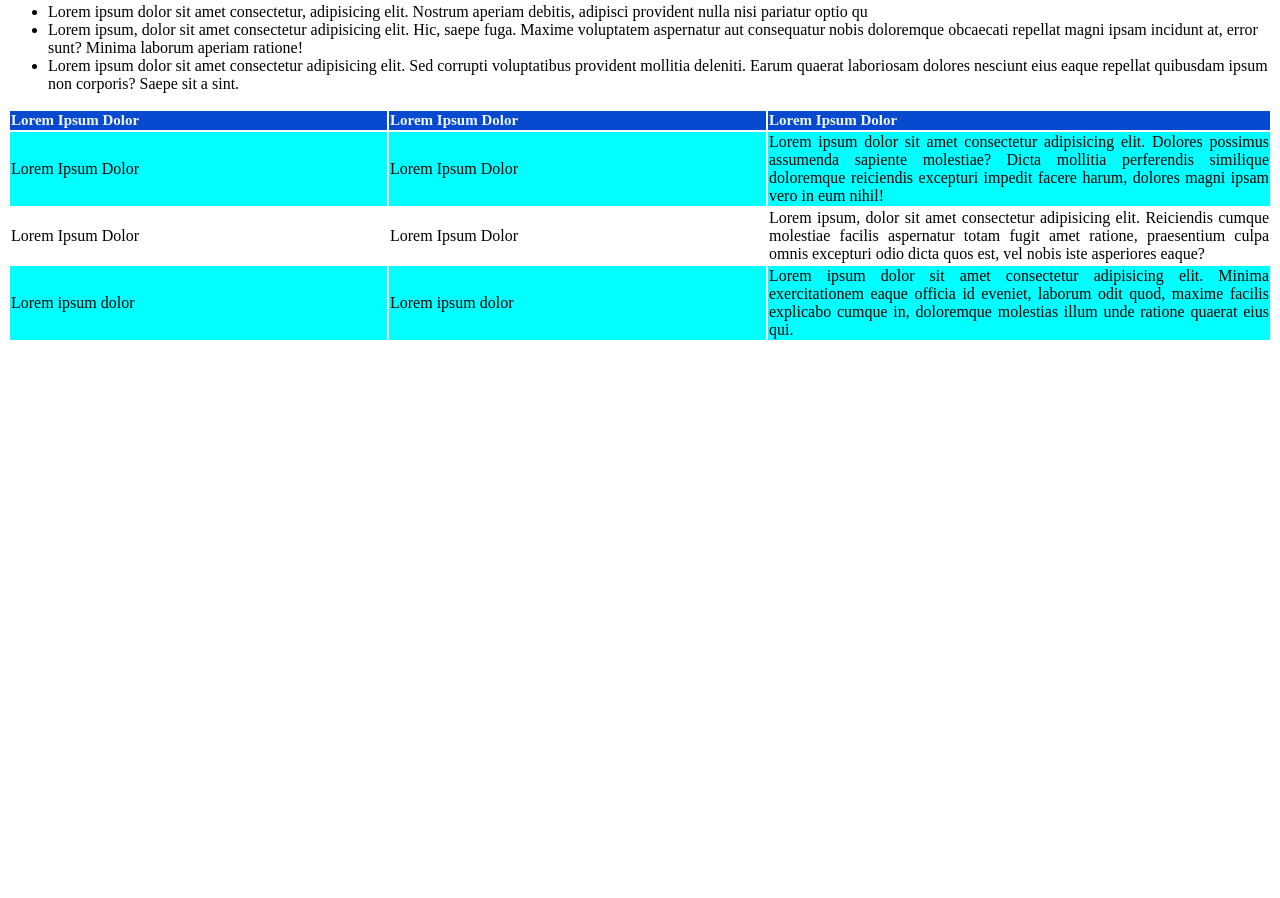
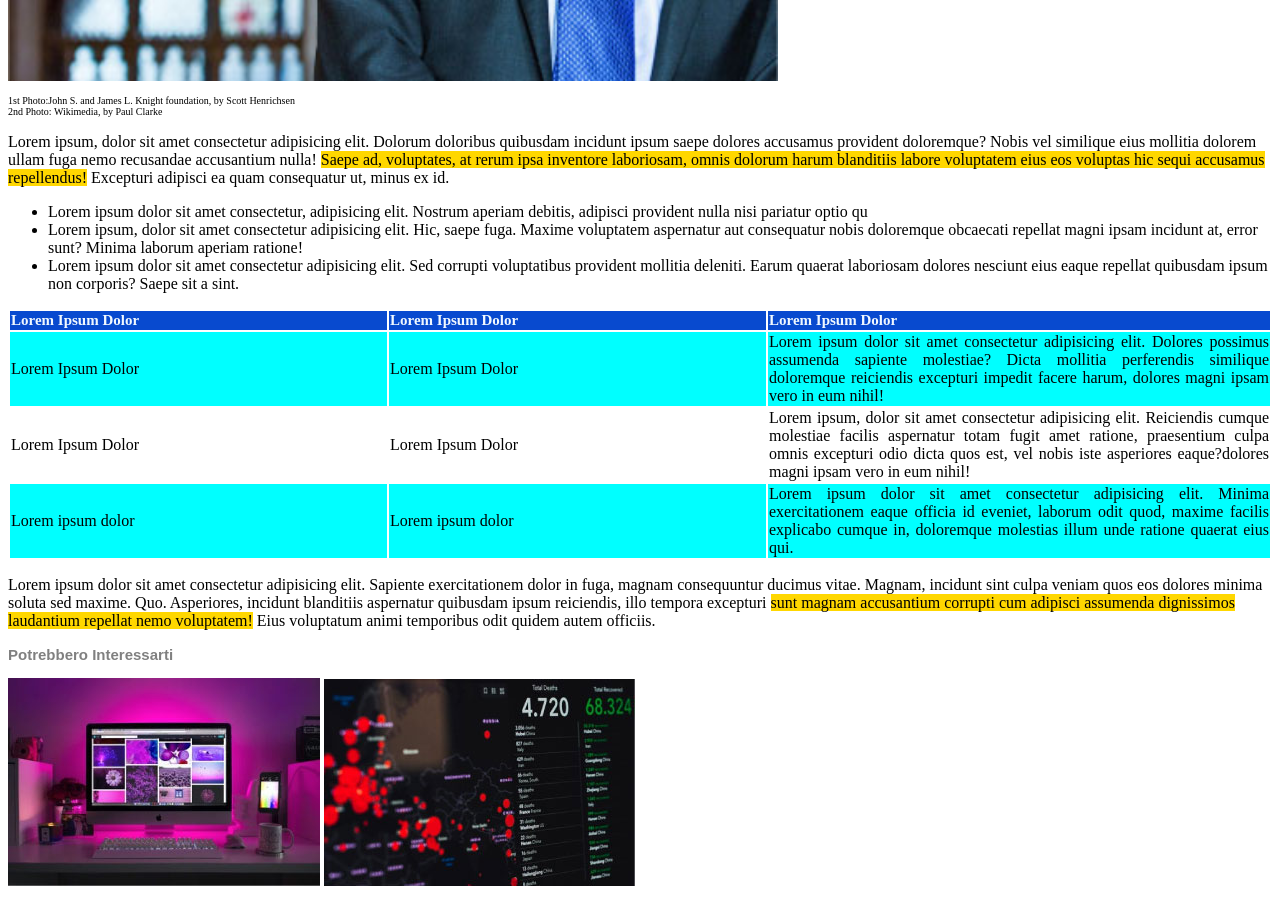
Before and after one commit to AlessandroSemeraro/html-css-booleaner, a plain HTML site: page index.html in a window 1280 px wide. Shown: the part 1666-2564 px from the top of the page. Before the commit the page ends 2016 px from the top, so only its background shows below. Drawn offline with Linux system fonts and the light colour scheme.

Commit message:
Modifiche tabella+inizializzazione footer

```diff
--- a/index.html
+++ b/index.html
@@ -30,7 +30,7 @@
                 quibusdam incidunt ipsum saepe dolores accusamus provident doloremque?
                 Nobis vel similique eius mollitia dolorem ullam fuga nemo recusandae
                 accusantium nulla!
-                <span id="background-yellow-article">Saepe ad, voluptates, at rerum ipsa inventore laboriosam, omnis dolorum harum
+                <span class="background-yellow-article">Saepe ad, voluptates, at rerum ipsa inventore laboriosam, omnis dolorum harum
                 blanditiis labore voluptatem eius eos voluptas hic sequi accusamus repellendus!</span>
                 Excepturi adipisci ea quam consequatur ut, minus ex id.
             </p>
@@ -62,7 +62,7 @@
                         <td>Lorem Ipsum Dolor</td>
                         <td>Lorem Ipsum Dolor</td>
                         <td class="td-size-lorem">Lorem ipsum, dolor sit amet consectetur adipisicing elit. Reiciendis cumque molestiae facilis aspernatur totam fugit amet
-                             ratione, praesentium culpa omnis excepturi odio dicta quos est, vel nobis iste asperiores eaque?</td>
+                             ratione, praesentium culpa omnis excepturi odio dicta quos est, vel nobis iste asperiores eaque?dolores magni ipsam vero in eum nihil!</td>
                     </tr>
                     <tr class=tr-background-blue>
                         <td>Lorem ipsum dolor </td>
@@ -73,10 +73,22 @@
                 </tbody>
             </table>
         </section>
+        <section>
+            <p>
+                Lorem ipsum dolor sit amet consectetur adipisicing elit. Sapiente exercitationem
+                dolor in fuga, magnam consequuntur ducimus vitae. Magnam, incidunt sint culpa
+                veniam quos eos dolores minima soluta sed maxime. Quo.
+                Asperiores, incidunt blanditiis aspernatur quibusdam ipsum reiciendis,
+                illo tempora excepturi <span class="background-yellow-article">sunt magnam accusantium corrupti cum adipisci assumenda
+                dignissimos laudantium repellat nemo voluptatem!</span> Eius voluptatum animi temporibus
+                 odit quidem autem officiis.
+            </p>
+        </section>
     </main>
-
     <footer>
-
+        <p class="footer-font">Potrebbero Interessarti</p>
+        <img src="img/monitor.jpg" alt="pic-monitor">
+        <img src="img/graph.jpg" alt="pic-grafico">
     </footer>
 </body>
 </html>
--- a/style/style.css
+++ b/style/style.css
@@ -25,7 +25,7 @@
 }
 
 .Main-photos{
-   height: 500px;
+   height: 600px;
 }
 
 #Photos-description{
@@ -33,7 +33,7 @@
     font-weight: 500;
 }
 
-#background-yellow-article{
+.background-yellow-article{
     background-color: gold;
 }
 
@@ -56,3 +56,10 @@
 .td-size-lorem{
     width: 500px;
 }
+
+.footer-font{
+    font-family: Arial, Helvetica, sans-serif;
+    font-weight: 900;
+    font-size: 15px;
+    color: gray;
+}
```
